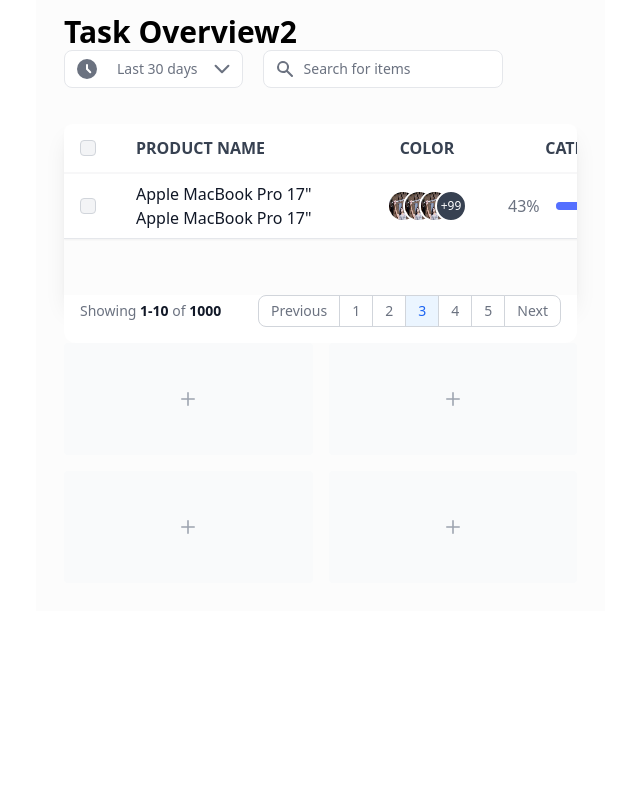
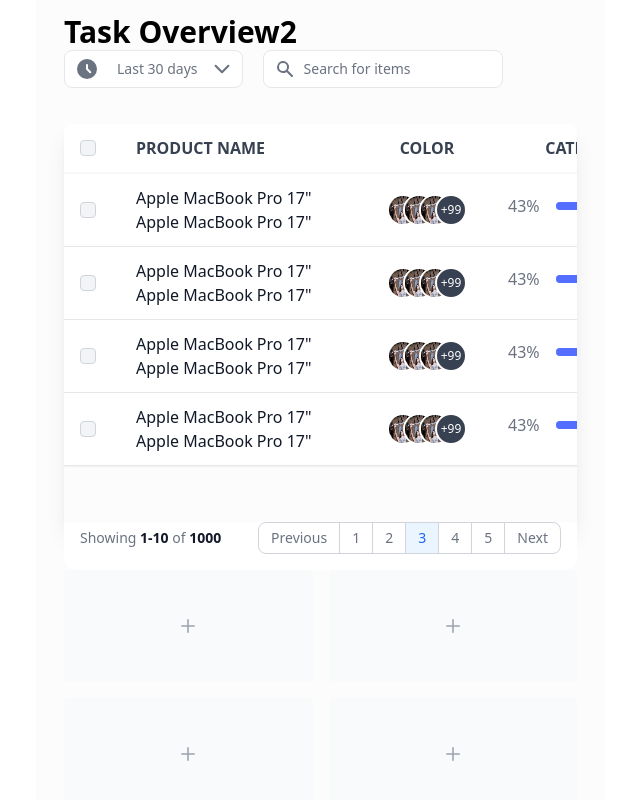
Before and after one commit to MohRamadan24/client1, a React (Create React App) app: page /Admin in a window 1280 px wide. Shown: the part 1090-1890 px from the top of the page, without its empty margins (220-860 px from the left). Before the commit the page ends 1701 px from the top, so only its background shows below. Built offline with nearby package versions, Linux system fonts and the light colour scheme.

Commit message:
Update Admin.js

```diff
--- a/src/pages/Admin.js
+++ b/src/pages/Admin.js
@@ -4,7 +4,7 @@
 
 const Admin = () => {
 
-   // handler click drop down table action
+   const containers = [1, 2, 3, 4];
 
 
   // Initialize state for theme (dark or light)
@@ -269,6 +269,7 @@
    };
 
    const cardWidth = () => cardWrapperRef.current.children[0].offsetWidth;
+
    return (
     <div>
       <script src="https://cdn.jsdelivr.net/npm/flowbite@2.5.2/dist/flowbite.min.js"></script>
@@ -1103,6 +1104,7 @@
                   </div>
                </div>
             </div>
+
             {/* Container Table */}
             <div class="flex items-center justify-center pb-4 pt-2 rounded-t-xl dark:bg-gray-800 shadow-xl">
                <div class="relative overflow-x-auto overlow-y-auto sm:rounded-lg pb-10">
@@ -1137,6 +1139,7 @@
                            </tr>
                      </thead>
                      <tbody>
+                        {containers.map((id) => (
                            <tr class="bg-white border-b dark:bg-gray-800 dark:border-gray-700 hover:bg-gray-50 dark:hover:bg-gray-600">
                               <td class="w-4 p-4">
                                  <div class="flex items-center">
@@ -1184,14 +1187,17 @@
                                  {/* <div class="w- bg-[#BEC8FF] rounded-full h-2 dark:bg-gray-700">
                                     <div class="bg-[#546FFF] h-2 rounded-full w-[43%]"></div>
                                  </div> */}
+                                 <ContainerWithPopup key={id} id={id} />
                               </td>
                            </tr>
+                        ))}
                      </tbody>
                   </table>
                   {/* <nav class="flexitems-center flex-column flex-wrap md:flex-row justify-between pt-4" aria-label="Table navigation">
                   </nav> */}
                </div>
             </div>
+
             {/* pagination */}
             <div class="flex flex-column sm:flex-row flex-wrap space-y-4 sm:space-y-0 items-center justify-between pb-4 px-4 bg-white rounded-b-xl">
                <span class="text-sm font-normal text-gray-500 dark:text-gray-400 mb-4 md:mb-0 block w-full md:inline md:w-auto">Showing <span class="font-semibold text-gray-900 dark:text-white">1-10</span> of <span class="font-semibold text-gray-900 dark:text-white">1000</span></span>
@@ -1219,6 +1225,7 @@
                   </li>
                </ul>
             </div>
+
             <div class="grid grid-cols-2 gap-4">
                <div class="flex items-center justify-center rounded bg-gray-50 h-28 dark:bg-gray-800">
                   <p class="text-2xl text-gray-400 dark:text-gray-500">
@@ -1379,8 +1386,11 @@
 
   return (
     <div href="#" class="w-[36px] rounded-full flex hover:bg-gray-200 mx-[auto] py-2 justify-center font-medium text-base text-blue-600 dark:text-blue-500 hover:underline">
+      <button onClick={togglePopup}>
          <FontAwesomeIcon className="h-[20px] text-[#141522]" icon="fa-solid fa-ellipsis"/>
-                                    <div class="hidden w-[110px] mt-[28px] mr-[74px] h-auto z-100 bg-white absolute shadow-[5px_5px_20px_0px_rgba(170,170,170)] rounded-xl p-2">
+      </button>
+      {isPopupVisible && (
+         <div class="w-[110px] mt-[28px] mr-[74px] h-auto z-100 bg-white absolute shadow-[5px_5px_20px_0px_rgba(170,170,170)] rounded-xl p-2">
             <div class="w-full h-5] px-2.5 py-1.5 flex items-center">
                <p class="text-md text-black font-normal">@ Sync</p>
             </div>
@@ -1388,6 +1398,7 @@
                <p class="text-md text-black font-normal">@ Sync</p>
             </div>
          </div>
+      )}
    </div>
   );
 };
```
Lines whose indentation alone changed are shown as unchanged.
